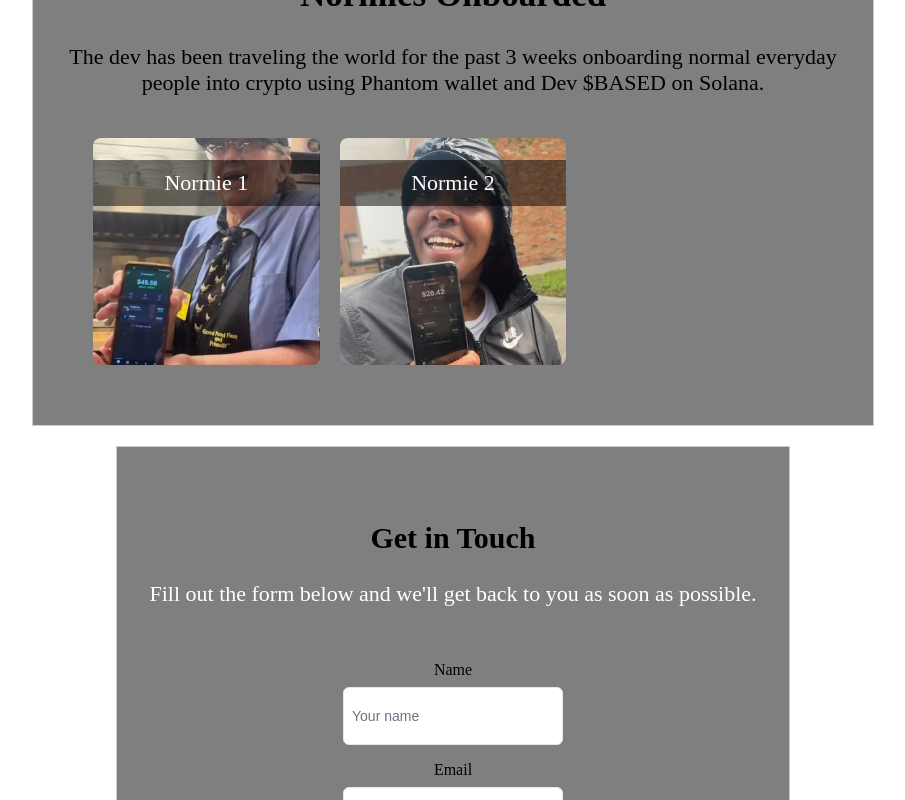
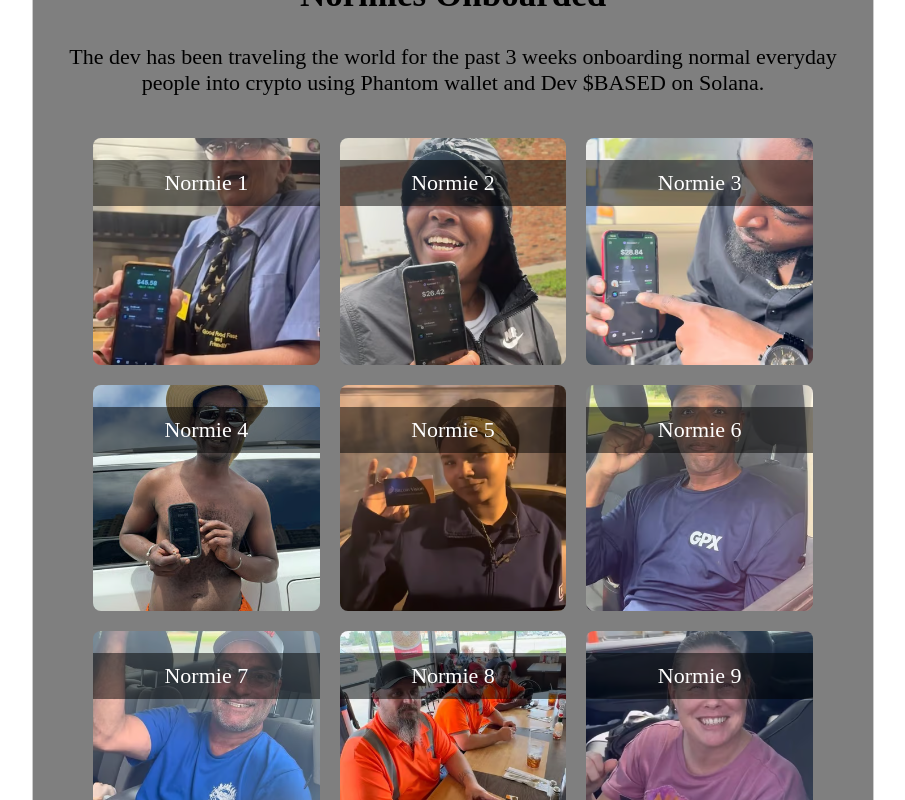
Before and after one commit to scaryskeeletons/based, a SvelteKit app: page / in a window 1280 px wide. Shown: the part 2160-2960 px from the top of the page, without its empty margins (187-1092 px from the left). Built offline with nearby package versions, Linux system fonts and the light colour scheme.

Commit message:
Fixed normie numbering error

```diff
--- a/src/routes/+page.svelte
+++ b/src/routes/+page.svelte
@@ -15,7 +15,7 @@
   }
 
   const imageCount = 3; // Number of images
-  const normieCount = 2; // Number of normies
+  const normieCount = 22; // Number of normies
   let images = Array.from({ length: imageCount }, (_, i) => `./s${i + 1}.avif`);
   let normies = Array.from({ length: normieCount }, (_, i) => `./normie${i + 1}.avif`);
   let textPlaceholders = Array.from({ length: normieCount }, (_, i) => `Normie ${i + 1}`);
```
